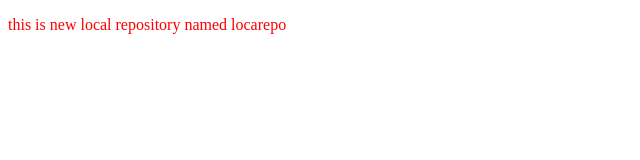
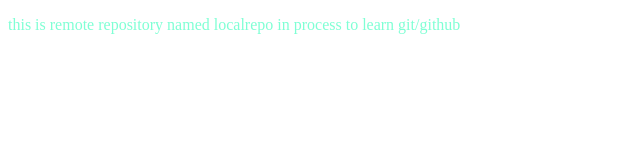
Before and after one commit to kislayrajj/localrepodemo, a plain HTML site: page localrepo/index.html in a window 1280 px wide. Shown: the whole page, without its empty margins (0-640 px from the left). Drawn offline with Linux system fonts and the light colour scheme.

Commit message:
testing gitbash

```diff
--- a/localrepo/index.html
+++ b/localrepo/index.html
@@ -7,6 +7,6 @@
     <link rel="stylesheet" href="styles.css">
 </head>
 <body>
-    <p>this is new local repository named locarepo</p>
+    <p>this is remote repository named localrepo in process to learn git/github</p>
 </body>
 </html>
--- a/localrepo/styles.css
+++ b/localrepo/styles.css
@@ -1,3 +1,3 @@
 p{
-    color: red;
+    color: aquamarine;
 }
```
